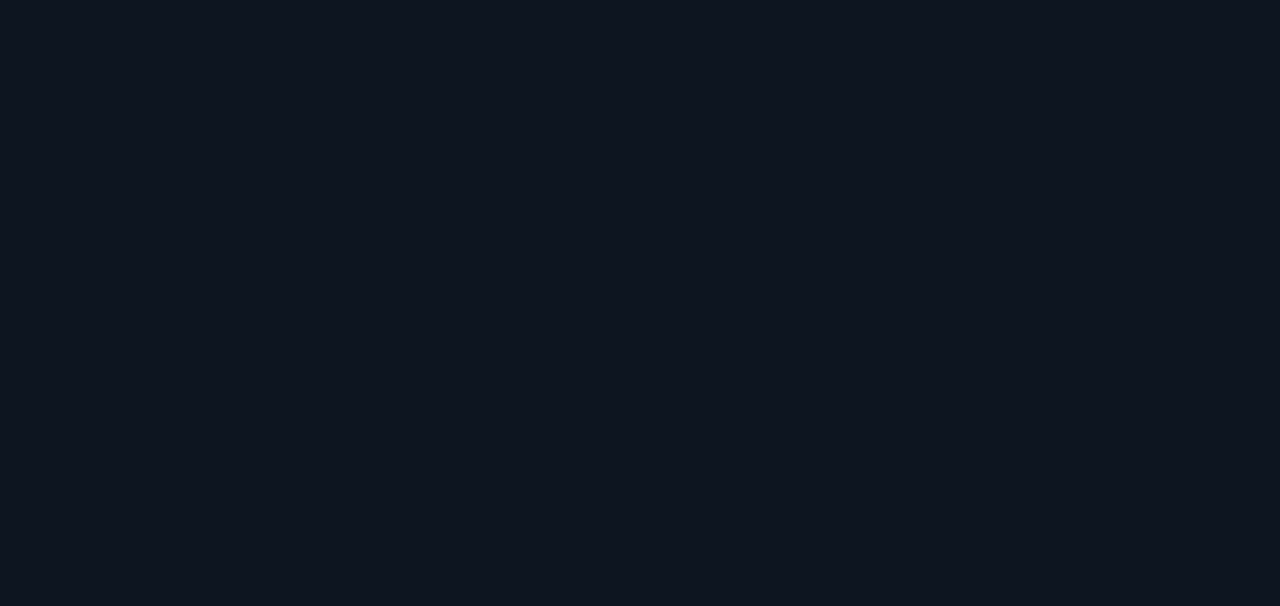
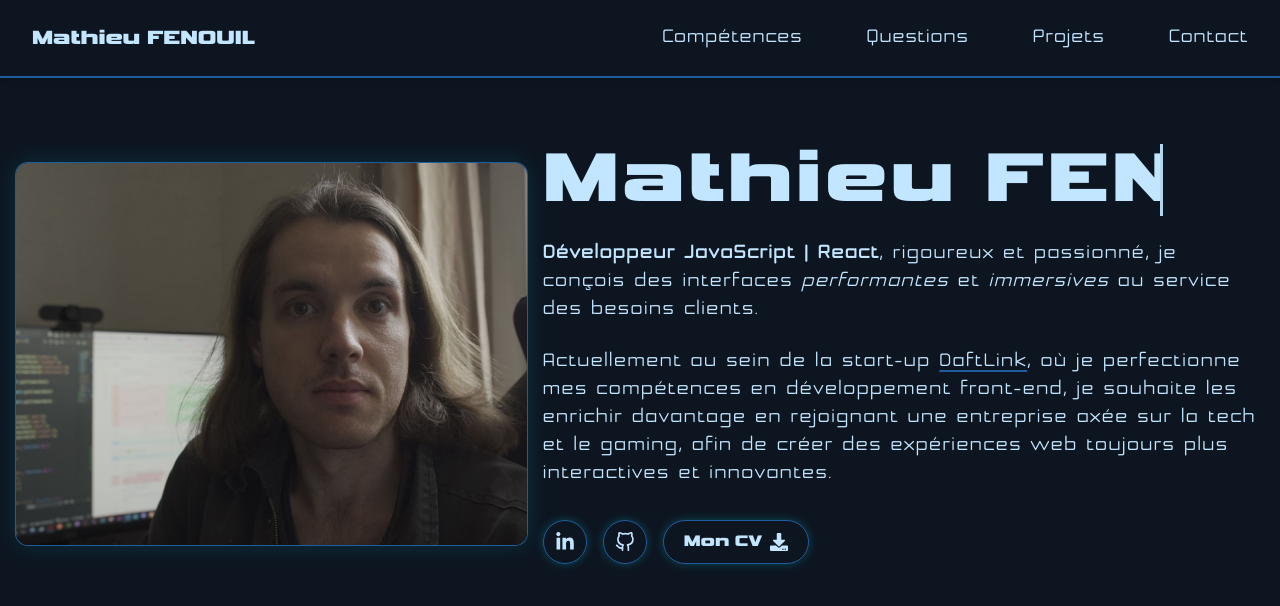
Before and after one commit to Matfen2/portfolio-mathieu-fenouil, a React (Create React App) app: page / in a window 1280 px wide. Shown: the top 606 px of the page. Built offline with nearby package versions, Linux system fonts and the light colour scheme.

Commit message:
Add Present and Navbar
- Add Present.jsx and Navbar.jsx
- Add react-icons
- Add Typewritter effect animation

```diff
--- a/src/App.js
+++ b/src/App.js
@@ -1,13 +1,13 @@
 import './App.css';
 
-import Header from './sections/Header';
 import Navbar from './sections/Navbar';
+import Present from './sections/Present';
 
 function App() {
   return (
     <>
       <Navbar />
-      <Header />
+      <Present />
     </>
   );
 }
--- a/src/index.css
+++ b/src/index.css
@@ -33,3 +33,24 @@ body {
     padding: 0;
     background: var(--background) ;
 }
+
+/* Header */
+/* --- Effet machine à écrire sur le nom --- */
+.typewriter {
+  overflow: hidden;
+  white-space: nowrap;
+  border-right: 3px solid var(--text);
+  width: 0;
+  animation:
+    typing 1.2s steps(20, end) forwards,
+    blink 0.7s infinite;
+}
+
+@keyframes typing {
+  from { width: 0 }
+  to   { width: 86% }
+}
+
+@keyframes blink {
+  50% { border-color: transparent }
+}
--- a/src/sections/About.jsx
+++ b/src/sections/About.jsx
@@ -1,11 +1,64 @@
-import React from 'react'
+import PhotoMe from "../../src/assets/images/photoMe.jpg";
 
 const About = () => {
   return (
-    <div>
+    <section
+      id="about-section"
+      className="py-8 px-0 flex flex-col items-center text-center lg:text-left"
+    >
+      {/* Title */}
+      <h2
+        className="text-2xl sm:text-3xl md:text-4xl font-custom-secondary mb-8 tracking-widest"
+        style={{
+          fontFamily: "Vipnagorgialla",
+          color: "var(--text)",
+          letterSpacing: "4px",
+        }}
+      >
+        A PROPOS DE MOI
+      </h2>
 
-    </div>
-  )
-}
+      {/* Content */}
+      <div className="flex flex-col lg:flex-row items-center justify-center gap-8 px-4 w-full max-w-7xl">
+        {/* Photo Section */}
+        <div className="flex flex-col items-center w-full lg:w-1/3">
+          <img
+            src={PhotoMe}
+            alt="Profile"
+            loading="lazy"
+            style={{ border: "2px solid var(--border)", objectFit: "cover" }}
+            className="w-40 h-40 sm:w-56 sm:h-56 md:w-64 md:h-64 lg:w-80 lg:h-80 rounded-full mx-auto"
+          />
+        </div>
 
-export default About
+        {/* Text Section */}
+        <div className="w-full lg:w-2/3 space-y-6">
+          <p
+            className="text-base sm:text-lg md:text-xl leading-relaxed text-left px-4 sm:px-8"
+            style={{
+              fontFamily: "Honor",
+              color: "var(--text)",
+              letterSpacing: "2px",
+            }}
+          >
+            Développeur JavaScript | React, rigoureux et passionné, je conçois des interfaces performantes et immersives au service des besoins clients.
+          </p>
+          <p
+            className="text-base sm:text-lg md:text-xl leading-relaxed text-left px-4 sm:px-8"
+            style={{
+              fontFamily: "Honor",
+              color: "var(--text)",
+              letterSpacing: "2px",
+            }}
+          >
+            Actuellement au sein de la start-up <a className="text-[var(--border)]" href="https://www.linkedin.com/company/daftlink/posts/?feedView=all" target="_blank" rel="noopener noreferrer">DaftLink</a>, où je perfectionne mes compétences en développement front-end,
+            je souhaite les enrichir davantage en rejoignant une entreprise axée sur la tech et le gaming,
+            afin de créer des expériences web toujours plus interactives et innovantes.
+          </p>
+        </div>
+      </div>
+    </section>
+  );
+};
+
+export default About;
--- a/src/sections/Header.jsx
+++ /dev/null
@@ -1,11 +0,0 @@
-import React from 'react'
-
-const Header = () => {
-  return (
-    <div>
-
-    </div>
-  )
-}
-
-export default Header
--- a/src/sections/Navbar.jsx
+++ b/src/sections/Navbar.jsx
@@ -1,11 +1,54 @@
-import React from 'react'
+import { useState } from "react";
+import { FaBars, FaTimes } from "react-icons/fa";
 
 const Navbar = () => {
+  const [isOpen, setIsOpen] = useState(false);
+
+  const openClick = (value) => {
+    setIsOpen(value);
+  };
+
   return (
-    <div>
+    <nav className="bg-[var(--background)] text-[var(--text)] border-[var(--border)] fixed w-full top-0 z-50 shadow-md border-b-2" >
+      <div className=" mx-auto px-4 py-4 flex justify-between items-center">
+        {/* Logo */}
+        <h1
+          className="text-lg sm:text-xl px-4 font-bold"
+          style={{ fontFamily: "Vipnagorgialla" }}
+        >
+          Mathieu FENOUIL
+        </h1>
 
-    </div>
-  )
-}
+        {/* Menu burger */}
+        <button
+          onClick={() => openClick(!isOpen)}
+          className="md:hidden text-2xl focus:outline-none"
+        >
+          {isOpen ? <FaTimes /> : <FaBars />}
+        </button>
 
-export default Navbar
+        {/* Links */}
+        <ul className={`md:flex md:space-x-8 items-center md:static absolute top-14 left-0 w-full md:w-auto bg-[var(--background)] transition-all duration-300 ease-in-out ${isOpen ? "block" : "hidden"}`} style={{ border: "var(--border)"}}>
+          <li className="block px-4 py-2 text-center">
+            <a href="#capacities-section" className="transition-colors duration-300 text-xl ease-in-out hover:scale-105" style={{
+            color: "var(--text)", fontFamily: "Honor", letterSpacing: "1px", textDecoration: "none" }}>Compétences</a>
+          </li>
+          <li className="block px-4 py-2 text-center">
+            <a href="#questions-section" className="transition-colors duration-300 text-xl ease-in-out hover:scale-105" style={{
+            color: "var(--text)", fontFamily: "Honor", letterSpacing: "1px", textDecoration: "none" }}>Questions</a>
+          </li>
+          <li className="block px-4 py-2 text-center">
+            <a href="#projects-section" className="transition-colors duration-300 text-xl ease-in-out hover:scale-105" style={{
+            color: "var(--text)", fontFamily: "Honor", letterSpacing: "1px", textDecoration: "none" }}>Projets</a>
+          </li>
+          <li className="block px-4 py-2 text-center">
+            <a href="#contact-section" className="transition-colors duration-300 text-xl ease-in-out hover:scale-105" style={{
+            color: "var(--text)", fontFamily: "Honor", letterSpacing: "1px", textDecoration: "none" }}>Contact</a>
+          </li>
+        </ul>
+      </div>
+    </nav>
+  );
+};
+
+export default Navbar;
--- a/src/sections/Present.jsx
+++ b/src/sections/Present.jsx
@@ -1,11 +1,101 @@
-import React from 'react'
+import { FiGithub } from "react-icons/fi";
+import { FaDownload } from "react-icons/fa";
+import { FaLinkedinIn } from "react-icons/fa6";
+import PhotoMe from "../../src/assets/images/photoMe.jpg";
 
 const Present = () => {
   return (
-    <div>
+    <section
+      id="about-section"
+      className="mt-28 py-12 md:py-8 bg-transparent text-[var(--text)]"
+      aria-label="À propos de moi"
+    >
+      <div className="mx-auto w-full max-w-9xl px-4">
+        <div className="grid grid-cols-1 lg:grid-cols-12 gap-4 items-center">
+          {/* Photo */}
+          <div className="lg:col-span-5 flex justify-center">
+            <img
+              src={PhotoMe}
+              alt="Mathieu Fenouil"
+              loading="lazy"
+              className=" w-full max-w-lg object-cover rounded-xl
+                         ring-1 ring-[var(--border)] shadow-[0_0_24px_rgba(0,229,255,.15)]"
+              style={{ aspectRatio: "4 / 3" }}
+            />
+          </div>
 
-    </div>
-  )
-}
+          {/* Texte + actions */}
+          <div className="lg:col-span-7 space-y-6">
+            <h2 className="typewriter text-3xl sm:text-4xl md:text-6xl lg:text-7xl font-bold tracking-wider text-center" style={{ fontFamily: "Vipnagorgialla", color: "var(--text)" }}>
+              Mathieu FENOUIL
+            </h2>
+            <p
+              className="text-base sm:text-lg md:text-xl leading-relaxed tracking-wide"
+              style={{ fontFamily: "Honor", letterSpacing: "1.5px" }}
+            >
+              <strong>Développeur JavaScript | React</strong>, rigoureux et passionné,
+              je conçois des interfaces <em>performantes</em> et <em>immersives</em> au
+              service des besoins clients.
+            </p>
 
-export default Present
+            <p
+              className="text-base sm:text-lg md:text-xl leading-relaxed tracking-wide"
+              style={{ fontFamily: "Honor", letterSpacing: "1.5px" }}
+            >
+              Actuellement au sein de la start-up{" "}
+              <a
+                className="underline decoration-[var(--border)] underline-offset-4 hover:text-white transition"
+                href="https://www.linkedin.com/company/daftlink/posts/?feedView=all"
+                target="_blank"
+                rel="noopener noreferrer"
+              >
+                DaftLink
+              </a>
+              , où je perfectionne mes compétences en développement front-end, je souhaite
+              les enrichir davantage en rejoignant une entreprise axée sur la tech et le gaming,
+              afin de créer des expériences web toujours plus interactives et innovantes.
+            </p>
+
+            {/* Actions */}
+            <div className="flex items-center gap-4 pt-2">
+              <a
+                href="https://www.linkedin.com/in/mathieu-fenouil"
+                target="_blank"
+                rel="noopener noreferrer"
+                aria-label="LinkedIn"
+                className="inline-flex items-center justify-center h-11 w-11 rounded-full
+                           border border-[var(--border)] text-[var(--text)]
+                           hover:bg-[var(--text)] hover:text-[var(--background)]
+                           transition shadow-[0_0_10px_rgba(0,229,255,.25)]"
+              >
+                <FaLinkedinIn className="text-xl" />
+              </a>
+
+              <a
+                href="https://github.com/Matfen2"
+                target="_blank"
+                rel="noopener noreferrer"
+                aria-label="GitHub"
+                className="inline-flex items-center justify-center h-11 w-11 rounded-full
+                           border border-[var(--border)] text-[var(--text)]
+                           hover:bg-[var(--text)] hover:text-[var(--background)]
+                           transition shadow-[0_0_10px_rgba(0,229,255,.25)]"
+              >
+                <FiGithub className="text-xl" />
+              </a>
+
+              <a href="/picts/CV%20Mathieu%20FENOUIL%20Développeur%20Web.pdf" download="CV_Mathieu_FENOUIL.pdf"
+              className="inline-flex items-center gap-2 px-5 h-11 rounded-full border border-[var(--border)] text-[var(--text)]
+              hover:bg-[var(--text)] hover:text-[var(--background)] transition shadow-[0_0_10px_rgba(0,229,255,.25)]"
+              style={{ fontFamily: 'Vipnagorgialla' }}>
+                Mon CV <FaDownload className="text-lg" />
+              </a>
+            </div>
+          </div>
+        </div>
+      </div>
+    </section>
+  );
+};
+
+export default Present;
```
Also changed, not shown: src/assets/images/photoMe.jpg (added).
